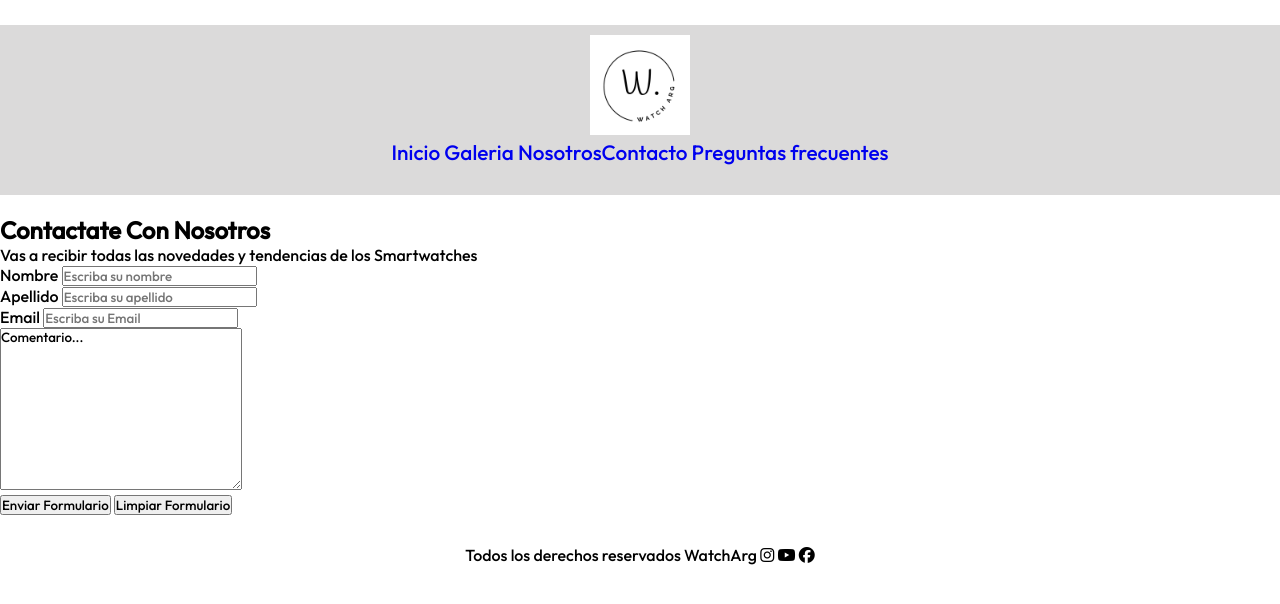
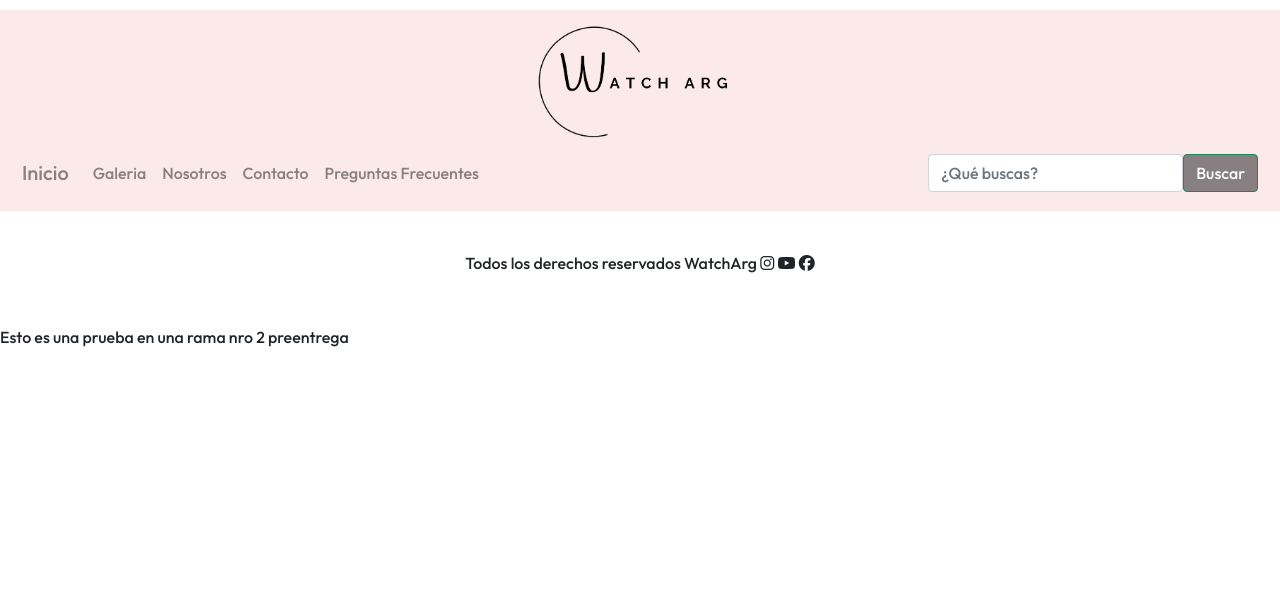
Before and after one commit to FernandoToledo10/WatchArgFernandoToledo, a plain HTML site: page Pages/Contacto.html in a window 1280 px wide. Drawn offline with nearby package versions, Linux system fonts and the light colour scheme.

Commit message:
Modificación en boostrap en header

```diff
--- a/Css/Estilos.css
+++ b/Css/Estilos.css
@@ -11,20 +11,28 @@
 }
 
 .header{
-    background-color: rgba(151, 147, 147, 0.342);
+    background-color: rgba(247, 203, 203, 0.425);
     padding: 10px;
-    margin-bottom: 20px;
-    margin-top: 25px;
-text-align: center;
+    margin-bottom: 10px;
+    margin-top: 10px;
+text-align: left;
 }
 
 .conteinerlogo{
-
+    display: flex;
+    justify-content: center;
 
 
 }
+    .color{
+        color: rgb(255, 255, 255);
+        background-color: rgba(122, 115, 117, 0.897);
 
+    }
 
+    .colorlink{
+        color: rgba(122, 115, 117, 0.897);
+    }
 .navegacion{
     color: aliceblue;
     font-size: 1.3rem;
@@ -47,6 +55,7 @@ text-align: center;
 
 
 }
+
 
 /*termina la maquetación del header*/
 /*comienza la maquetación del main*/
--- a/Pages/Contacto.html
+++ b/Pages/Contacto.html
@@ -6,56 +6,55 @@
     <meta name="viewport" content="width=device-width, initial-scale=1.0">
     <title>WatchArg</title>
    <!--aqui va el favicom-->
-    <link rel="shortcut icon" href="../favicon.ico" type="image/x-icon">
+   <link rel="shortcut icon" href="./favicon.ico" type="image/x-icon">
+   <!--aqui va boostrap-->
+   <link href="https://cdn.jsdelivr.net/npm/bootstrap@5.0.2/dist/css/bootstrap.min.css" rel="stylesheet" integrity="sha384-EVSTQN3/azprG1Anm3QDgpJLIm9Nao0Yz1ztcQTwFspd3yD65VohhpuuCOmLASjC" crossorigin="anonymous">
+   <!--aqui va el estilo-->
    <link rel="stylesheet" href="../Css/Estilos.css">
    <!-- aqui van los iconos -->
 <script src="https://kit.fontawesome.com/acaf011dda.js" crossorigin="anonymous"></script>
 </head>
 <body>
-    <!--esto es-->
+    <!--aqui va el header-->
 <header class="header">
-    <div class="conteiner logo">
-    <img src="../Assets/Img/logo.png" width="100px" alt="logo">
+    <DIV class="conteinerlogo">
+    <img class="logo" src="../Assets/Img/logo_horizontal.png" width="250 px" alt="logo de watcharg">
 </DIV>
-    <nav class="navegacion">
-        <ul>
-            <li class="listaitem"><a class="listaancla" href="../index.html">Inicio</a></li>
-            <li class="listaitem"><a class="listaancla" href="./Galeria.html">Galeria</a></li>
-            <li class="listaitem"><a class="listaancla" href="./Pages/Nosotros.html">Nosotros</a</li>
-            <li class="listaitem"><a class="listaancla" href="#">Contacto</a></li>
-            <li class="listaitem"><a class="listaancla" href="./Pages/Preguntas Frecuentes.html">Preguntas frecuentes</a></li>
+<!--aqui va la navegación de nuestro sitio-->
+<nav class="navbar navbar-expand-lg bg-body-tertiary">
+    <div class="container-fluid">
+      <a class="navbar-brand colorlink" href="../index.html">Inicio</a>
+      <button class="navbar-toggler" type="button" data-bs-toggle="collapse" data-bs-target="#navbarSupportedContent" aria-controls="navbarSupportedContent" aria-expanded="false" aria-label="Toggle navigation">
+        <span class="navbar-toggler-icon"></span>
+      </button>
+      <div class="collapse navbar-collapse" id="navbarSupportedContent">
+        <ul class="navbar-nav me-auto mb-2 mb-lg-0">
+          <li class="nav-item">
+            <a class="nav-link active colorlink" aria-current="page" href="./Pages/Galeria.html">Galeria</a>
+          </li>
+          <li class="nav-item">
+            <a class="nav-link colorlink" href="./Pages/Nosotros.html">Nosotros</a>
+          </li>
+          <li class="nav-item">
+            <a class="nav-link colorlink" href="../Pages/Contacto.html">Contacto</a>
+          </li>
+
+          <li class="nav-item">
+            <a class="nav-link colorlink" href="./Pages/Preguntas Frecuentes.html">Preguntas Frecuentes</a>
+          </li>
         </ul>
+        <form class="d-flex" role="search">
+          <input class="form-control me-2s" type="search" placeholder="¿Qué buscas?" aria-label="Search">
+          <button class=" color btn btn-outline-success" type="submit">Buscar</button>
+        </form>
+      </div>
+    </div>
   </nav>
 </header>
 <main>
-    <section>
-<h1>Contactate Con Nosotros</h1>
-<p>Vas a recibir todas las novedades y tendencias de los Smartwatches</p>
-<div>
-    <form action="">
-        <div>
-            <label for="">Nombre</label>
-            <input type="text" placeholder="Escriba su nombre" required>
-</div>
-        <div>
-            <label for="">Apellido</label>
-            <input type="text" placeholder="Escriba su apellido" required>
-</div>
-<div>
-    <label for="">Email</label>
-    <input type="email" placeholder="Escriba su Email" required>
-</div>
-<div>
-    <textarea name="" id="" cols="30" rows="10"placeholder>Comentario...</textarea>
-</div>
-<div>
-    <input type="submit" value="Enviar Formulario">
-    <input type="reset" value="Limpiar Formulario">
-</div>
-    </form>
-</div>
-</section>
+
 </main>
+
 <footer>
     <div class="contenedorfooter">
     Todos los derechos reservados WatchArg
@@ -64,6 +63,11 @@
     <i class="fa-brands fa-youtube"></i>
     <i class="fa-brands fa-facebook"></i>
 </div>
+<section>
+    <p>Esto es una prueba en una rama nro 2 preentrega</p>
+</section>
+
 </footer>
+<script src="https://cdn.jsdelivr.net/npm/bootstrap@5.0.2/dist/js/bootstrap.bundle.min.js" integrity="sha384-MrcW6ZMFYlzcLA8Nl+NtUVF0sA7MsXsP1UyJoMp4YLEuNSfAP+JcXn/tWtIaxVXM" crossorigin="anonymous"></script>
 </body>
 </html>
```
Also changed, not shown: Pages/Galeria.html (+41 -20 lines), Pages/Nosotros.html (+41 -14 lines), Pages/Preguntas Frecuentes.html (+42 -12 lines), index.html (+30 -11 lines), Assets/Img/logo_horizontal.png (added). Lines whose indentation alone changed are shown as unchanged.
